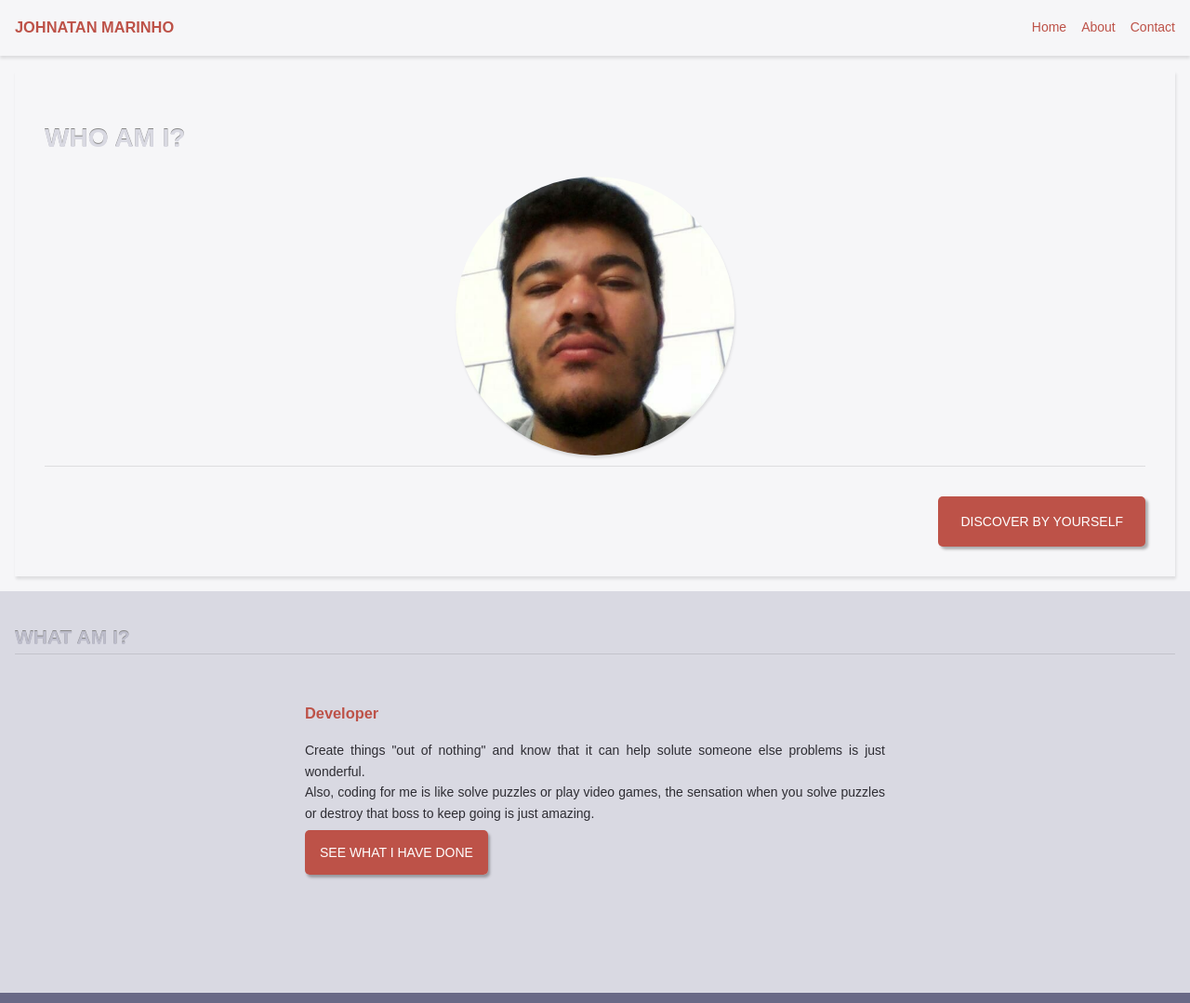
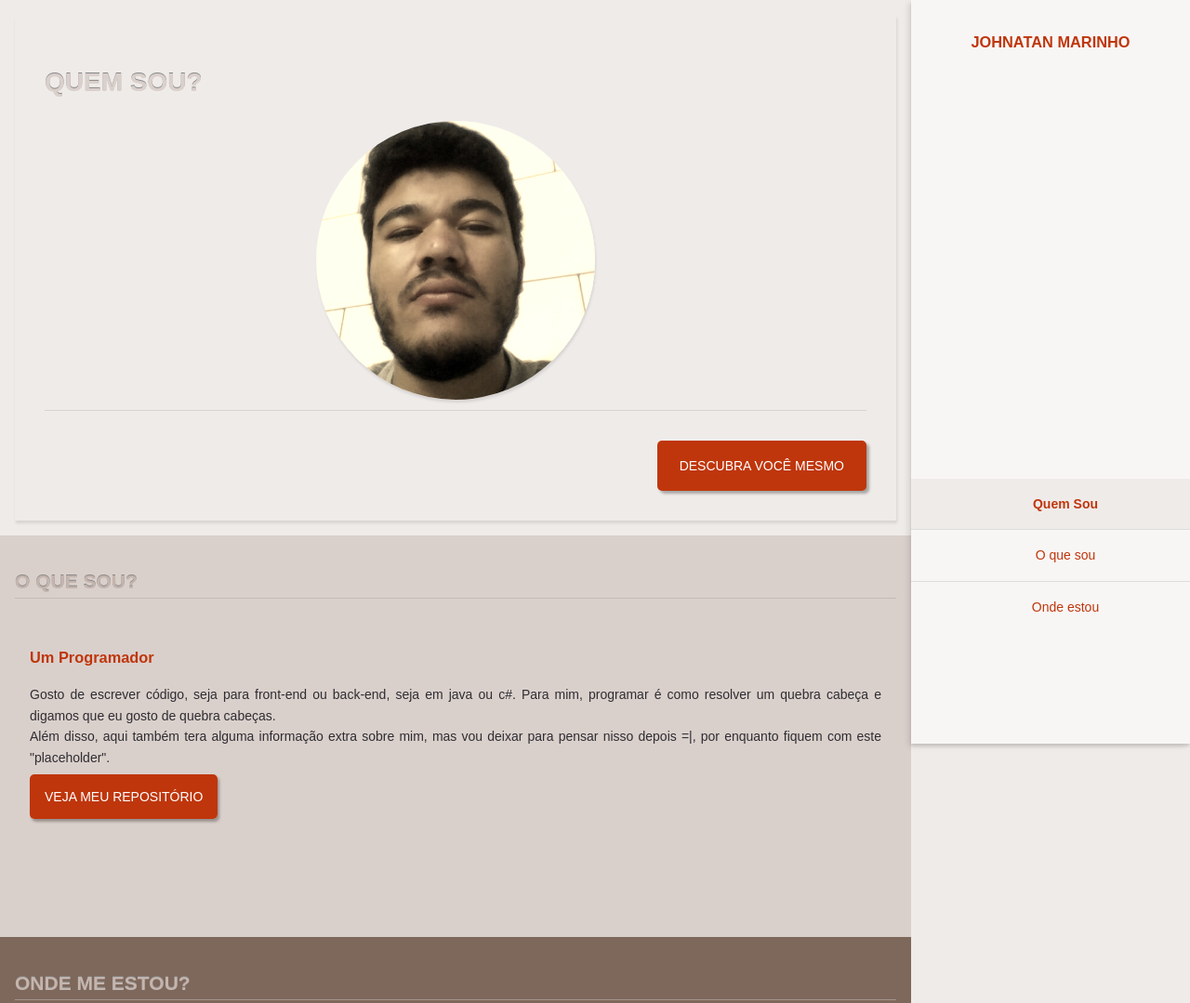
Before and after one commit to johnatanmarinho/mywebsite-source, a website: page public/index.html in a window 1280 px wide. Shown: the top 1079 px of the page at 93% size. Drawn offline with Linux system fonts and the light colour scheme.

Commit message:
changed the theme colors, the header and the language

```diff
--- a/public/assets/js/main.js
+++ b/public/assets/js/main.js
@@ -17,4 +17,48 @@ $(document).ready(function(){
       $(".menu").addClass("menu-opened");
     }
   });
+
+  $(document).on("scroll", onScroll);
+
+  $('a[href^="#"]').on('click', function (e) {
+    e.preventDefault();
+    $(document).off("scroll");
+
+    $('a').each(function () {
+      $(this).removeClass('active');
+    })
+    $(this).addClass('active');
+
+    if($(".toggle-btn").hasClass("open")){
+      $(".toggle-btn").removeClass("open")
+      $(".menu").removeClass("menu-opened");
+    }
+
+    var target = this.hash,
+        menu = target;
+    $target = $(target);
+    $("html, body").stop().animate({
+      "scrollTop": $target.offset().top+2
+    }, 500, "swing", function () {
+      window.location.hash = target;
+      $(document).on("scroll", onScroll);
+    });
+
+  });
+
 });
+
+function onScroll(event) {
+  var scrollPos = $(document).scrollTop();
+  $(".menu li a").each(function () {
+    var currLink = $(this);
+    var refElement = $(currLink.attr("href"));
+    if(refElement.position().top   <= scrollPos + refElement.height() &&
+        refElement.position().top + refElement.height() > scrollPos){
+      $(".menu li a").removeClass("active");
+      currLink.addClass("active");
+    }else{
+      currLink.removeClass("active");
+    }
+  });
+}
--- a/public/index.html
+++ b/public/index.html
@@ -1,6 +1,6 @@
 <!DOCTYPE html>
 <html>
-  <head lang="en">
+  <head lang="pt-br">
     <!-- Global site tag (gtag.js) - Google Analytics -->
     <script async src="https://www.googletagmanager.com/gtag/js?id=UA-108368715-1"></script>
     <script>
@@ -25,45 +25,44 @@
       <header>
         <nav class="navbar">
           <div class="navbar-header">
-            <div class="brand">
-              <h3>Johnatan Marinho</h3>
-            </div>
+            <h3>Johnatan Marinho</h3>
             <div class="toggle-btn">
               <span></span>
             </div>
           </div>
           <ul class="menu">
-            <li><a href="#intro">Home</a></li>
-            <li><a href="#about">About</a></li>
-            <li><a href="#social-media">Contact</a></li>
+            <li><a class="active" href="#whoami">Quem Sou</a></li>
+            <li><a href="#whatami">O que sou</a></li>
+            <li><a href="#social-media">Onde estou</a></li>
           </ul>
         </nav>
       </header>
 
 
       <div class="content">
-        <section id="intro">
+        <section id="whoami">
           <div class="jumbotron">
-            <h1>Who am I?</h1>
+            <h1>Quem sou?</h1>
             <div class="jumbotron-content">
               <img src="assets/images/me.jpg" alt="">
             </div>
-            <a href="#social-media" class="jumbotron-btn">discover by yourself</a>
+            <a href="#social-media" class="jumbotron-btn">Descubra você mesmo</a>
           </div>
         </section>
 
-        <section id="about">
-          <h2>WHAT AM I?</h2>
+        <section id="whatami">
+          <h2>O que sou?</h2>
           <div class="row">
+
             <div class="col-big">
               <div class="cardbox">
                 <div class="carbox-title">
-                  <h3>Developer</h3>
+                  <h3>Um Programador</h3>
                 </div>
                 <div class="cardbox-content">
-                  <p>Create things "out of nothing" and know that it can help solute someone else problems is just wonderful.<br>
-                  Also, coding for me is like solve puzzles or play video games, the sensation when you solve puzzles or destroy that boss to keep going is just amazing.</p>
-                  <a href="https://www.github.com/johnatanmarinho" target="_blank" class="carbox-btn">see what I have done</a>
+                  <p>Gosto de escrever código, seja para front-end ou back-end, seja em java ou c#. Para mim, programar é como resolver um quebra cabeça e digamos que eu gosto de quebra cabeças. <br>
+                  Além disso, aqui também tera alguma informação extra sobre mim, mas vou deixar para pensar nisso depois =|, por enquanto fiquem com este "placeholder".</p>
+                  <a href="https://www.github.com/johnatanmarinho" target="_blank" class="carbox-btn">veja meu repositório</a>
                 </div>
               </div>
             </div>
@@ -71,7 +70,7 @@
         </section>
 
         <section id="social-media">
-          <h2>where to find me?</h2>
+          <h2>Onde me estou?</h2>
           <div class="row">
             <div class="col-small">
               <a href="https://www.facebook.com/johnatamarinh" target="_blank"><img src="assets/images/facebook.png" alt="" class="logo"></a>
@@ -86,13 +85,13 @@
           </div>
         </section>
 
+        <footer>
+          <span>Contato: <a href="mailto:johnatan.marinho@gmail.com">johnatan.marinho@gmail.com</a></span>
+        </footer>
+
       </div>
 
 
-      <footer>
-        <span>Created by Johnatan Marinho dos Santos</span>
-        <span><a href="mailto:johnatan.marinho@gmail.com">johnatan.marinho@gmail.com</a></span>
-      </footer>
     </main>
     <script src="assets/js/main.js" charset="utf-8"></script>
   </body>
--- a/src/sass/base/_vars.sass
+++ b/src/sass/base/_vars.sass
@@ -1,7 +1,10 @@
 $primary-color: #2196F3
 $text-color: #2E2D33
-$accent-color: #BD5248
-$bg-color: #F6F6F8
+$accent-color: #BF360C
+$bg-color2: #F6F6F8
+$bg-color: #EFEBE9
 $link-color: $accent-color
 $selection-color: #FFF498
-$mobile-width: 700px
+$mobile-width: 800px
+$header-width: 300px
+$header-pos: right
--- a/src/sass/layout/_layout.sass
+++ b/src/sass/layout/_layout.sass
@@ -1,4 +1,3 @@
-
 main
   display: flex
   flex-flow: column wrap
@@ -7,18 +6,34 @@ main
 
   header
     min-height: 60px
-    background: $bg-color
     box-shadow: 0 3px 3px rgba(0, 0, 0, 0.1)
 
-    &.floating
+    @media screen and (max-width: $mobile-width)
+      &.floating
+        position: fixed
+        top: 0
+        left: 0
+        right: 0
+        z-index: 9999
+
+    @media screen and (min-width: $mobile-width)
       position: fixed
       top: 0
-      left: 0
-      right: 0
-      z-index: 9999
+      bottom: 0
+      width: $header-width
+      @if $header-pos == right
+        right: 0
+      @else if $header-pos == left
+        left: 0
+
 
   .content
     flex: 1 100%
+    @media screen and (min-width: $mobile-width)
+      @if $header-pos == left
+        margin-left: $header-width
+      @else
+        margin-right: $header-width
 
     section
       min-height: 50vh
@@ -30,13 +45,13 @@ main
         border-bottom: 1px solid rgba(0, 0, 0, 0.1)
         text-transform: uppercase
 
-  footer
-    display: flex
-    flex-flow: column nowrap
-    justify-content: center
-    align-items: center
-    min-height: 60px
-    background: darken($bg-color, 70%)
+    footer
+      display: flex
+      flex-flow: column nowrap
+      justify-content: center
+      align-items: center
+      min-height: 60px
+      background: darken($bg-color, 70%)
 
-    span
-      color: darken($bg-color, 20%)
+      span
+        color: darken($bg-color, 20%)
--- a/src/sass/module/_jumbotron.sass
+++ b/src/sass/module/_jumbotron.sass
@@ -28,7 +28,7 @@
       height: auto
       border-radius: 50%
       box-shadow: 1px 3px 3px rgba(0, 0, 0, 0.1)
-
+      filter:  sepia(70%)
       @media screen and (min-width: $mobile-width)
         max-width: 300px
 
--- a/src/sass/module/_navbar.sass
+++ b/src/sass/module/_navbar.sass
@@ -2,23 +2,20 @@
   display: flex
   flex-direction: column
   justify-content: space-between
-
-  @media screen and (min-width: $mobile-width)
-    flex-direction: row
-    align-items: center
+  background: lighten($bg-color,4%)
+  height: 100%
+  box-shadow: -3px 3px 6px rgba(0, 0, 0, 0.1)
 
   .navbar-header
     display: flex
     justify-content: space-between
     align-items: center
-    flex: 1 100%
 
-    .brand
-      padding-left: 16px
-
-      h3
-        text-transform: uppercase
-
+    h3
+      text-transform: uppercase
+      @media screen and (min-width: $mobile-width)
+        padding-top: 32px
+        margin: auto
     .toggle-btn
       margin-right: 16px
       width: 38px
@@ -79,7 +76,7 @@
       transform: translateY(0)
       height: auto
       overflow: visible
-      margin-right: 16px
+      margin-bottom: 40%
 
     &.menu-opened
       visibility: visible
@@ -90,15 +87,13 @@
     li
       border-bottom: 1px solid rgba(0, 0, 0, 0.1)
 
-      @media screen and (min-width: 700px)
-        border-bottom: none
       &:last-of-type
         border-bottom: none
       a
         display: inline-block
         width: 100%
-        padding: 8px
+        padding: 16px
 
-    @media screen and (min-width: $mobile-width)
-      flex-direction: row
-      justify-content: space-between
+        &.active
+          background: $bg-color
+          font-weight: bold
--- a/src/sass/sections/_about.sass
+++ b/src/sass/sections/_about.sass
@@ -1,4 +1,4 @@
-section#about
+section#whatami
   background: darken($bg-color, 10%)
 
   .cardbox
@@ -6,7 +6,7 @@ section#about
     padding: 16px
 
     @media screen and (min-width: $mobile-width)
-      max-width: 50%
+      flex: 1 50%
     .cardbox-content
       text-align: justify
       .carbox-btn
--- a/src/sass/sections/_socialMedia.sass
+++ b/src/sass/sections/_socialMedia.sass
@@ -14,3 +14,6 @@ section#social-media
     text-align: center
     background: transparent
     filter: drop-shadow(3px 3px 3px rgba(0, 0, 0, 0.3))
+
+    &:hover
+      filter: opacity(50%)
```
Also changed, not shown: public/assets/css/main.css.
